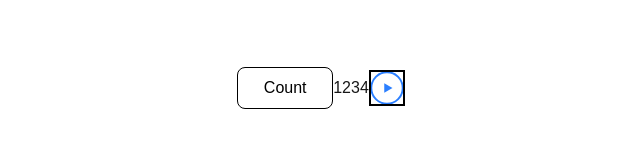
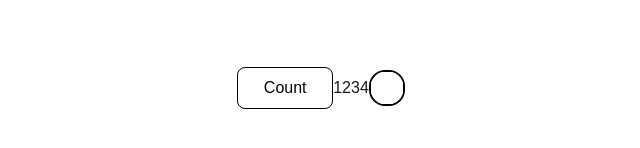
Before and after one commit to hasbisdqi/imdb-project, a Next.js app: page / in a window 1280 px wide. Shown: the part 312-460 px from the top of the page, without its empty margins (319-959 px from the left). Built offline with nearby package versions, Linux system fonts and the light colour scheme.

Commit message:
edit-playButton(done)

```diff
--- a/app/components/playButton.tsx
+++ b/app/components/playButton.tsx
@@ -5,10 +5,10 @@ let showTriangle: string;
 export default function PlayButton() {
     const [isHovered, setIsHovered] = useState<boolean>(false);
     const [showCircle, showTriangle] = isHovered
-        ? ["stroke-red-500 stroke-2", "fill-red-500"]
-        : ["stroke-blue-500 stroke-2", "fill-blue-500"];
+        ? ["stroke-yellow-400 stroke-2", "fill-yellow-400"]
+        : ["stroke-white stroke-2", "fill-white"];
     return (
-        <button onMouseEnter={() => { setIsHovered(true); }} onMouseLeave={() => { setIsHovered(false); }} className="" style={{border: '2px solid black'}}>
+        <button onMouseEnter={() => { setIsHovered(true); }} onMouseLeave={() => { setIsHovered(false); }} className="rounded-2xl" style={{border: '2px solid black'}}>
             <svg width="32" height="32" viewBox="0 0 32 32" fill="none" xmlns="http://www.w3.org/2000/svg">
                 <circle cx="16" cy="16" r="15.75" className={showCircle} />
                 <path d="M13.25 20.7627L13.25 11.2373L21.5 16L13.25 20.7627Z" className={showTriangle} />
```
